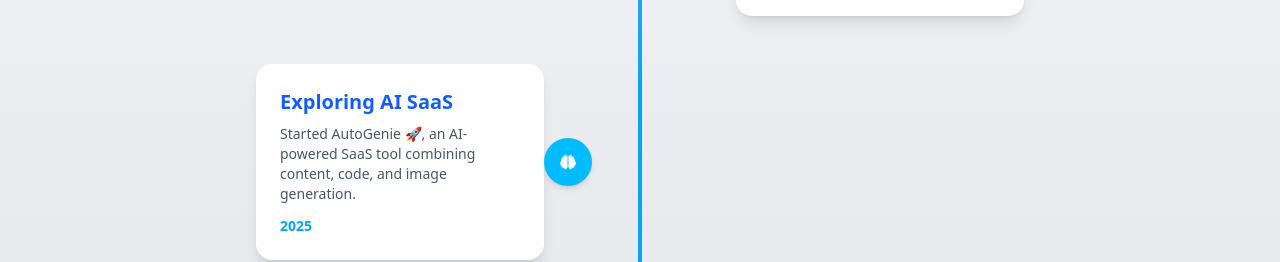
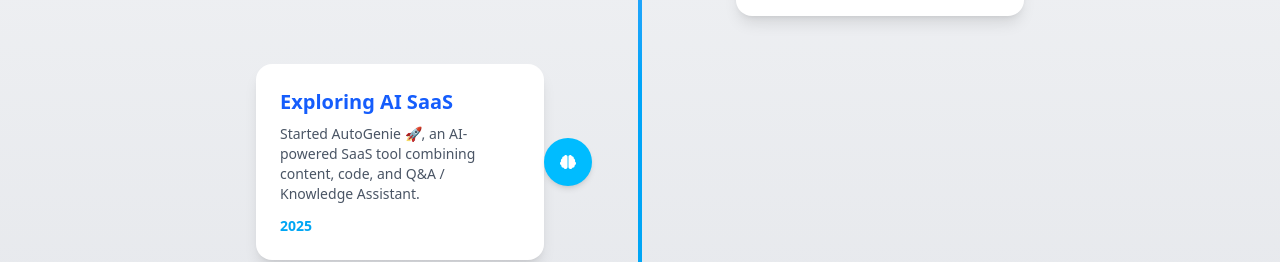
Before and after one commit to AitezazAhmed/Portfolio, a React (Vite) app in the folder frontend/: page / in a window 1280 px wide. Shown: the part 3040-3302 px from the top of the page. Built offline with nearby package versions, Linux system fonts and the light colour scheme.

Commit message:
Experience.jsx

```diff
--- a/frontend/src/components/Experience.jsx
+++ b/frontend/src/components/Experience.jsx
@@ -21,7 +21,7 @@
     {
       year: "2025",
       title: "Exploring AI SaaS",
-      desc: "Started AutoGenie 🚀, an AI-powered SaaS tool combining content, code, and image generation.",
+      desc: "Started AutoGenie 🚀, an AI-powered SaaS tool combining content, code, and Q&A / Knowledge Assistant.",
       icon: <FaBrain />,
       color: "bg-sky-400",
     },
```
